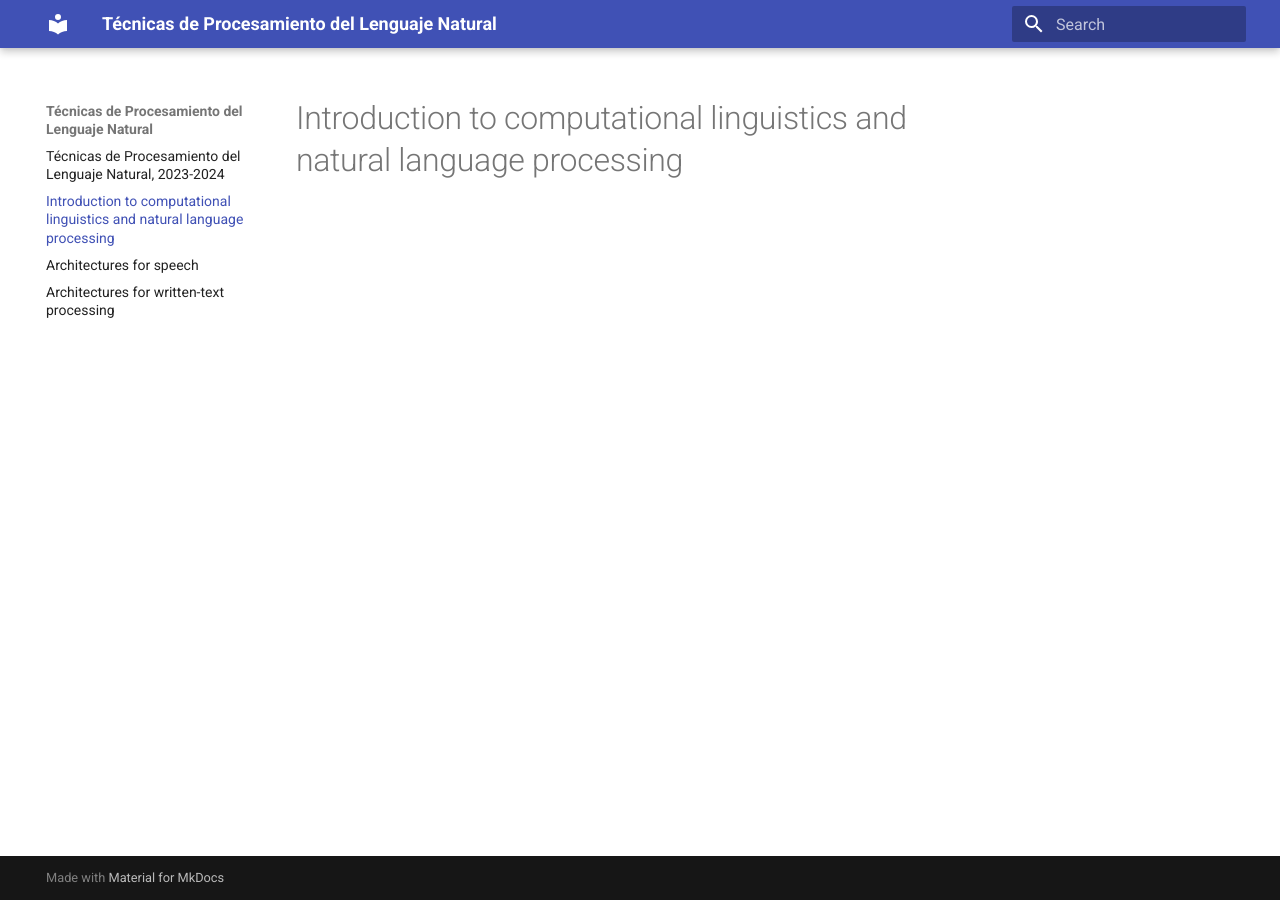
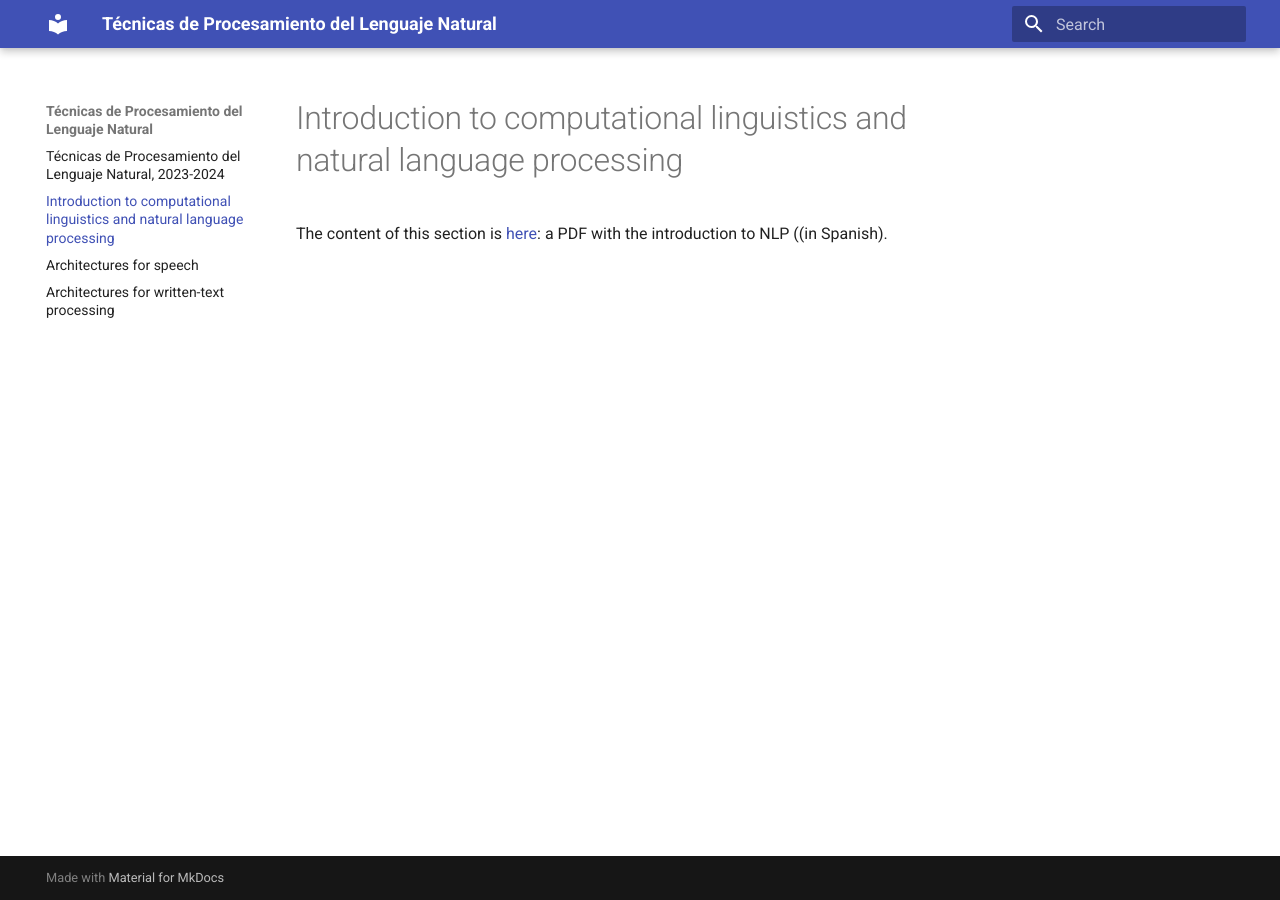
Before and after one commit to jaspock/tpln2324, an MkDocs documentation site: the page built from docs/cl.md, in a window 1280 px wide. Built offline with MkDocs 1.6.1 and Material for MkDocs 9.7.7, drawn with Linux system fonts in a browser that asks for light colours.

Commit message:
Update cl.md

```diff
--- a/docs/cl.md
+++ b/docs/cl.md
@@ -1 +1,3 @@
 # Introduction to computational linguistics and natural language processing
+
+The content of this section is [here](TecnicasPLN-1_v02.pdf): a PDF with the introduction to NLP ((in Spanish).
```
